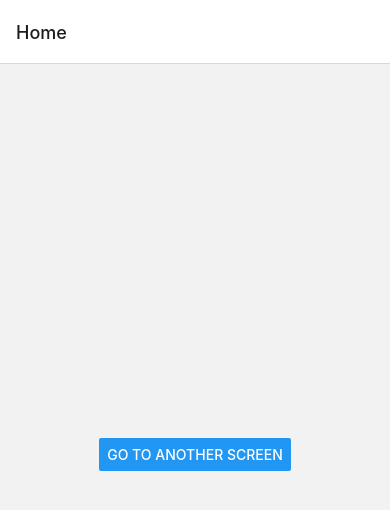
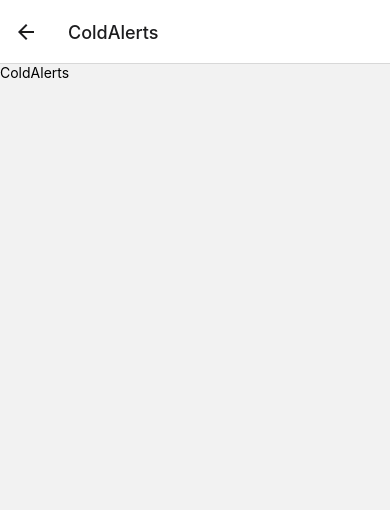
Before and after one commit to JesseLeviHall/WildLifeAlert, a React Native app in the folder wlafrontend/: screen /ColdAlerts in a window 390 px wide. Shown: the top 510 px of the page. Built offline with nearby package versions, Linux system fonts and the light colour scheme.

Commit message:
all the screens so far

```diff
--- a/wlafrontend/StackNavigator.tsx
+++ b/wlafrontend/StackNavigator.tsx
@@ -1,6 +1,6 @@
 import React from 'react';
 import { createNativeStackNavigator } from '@react-navigation/native-stack';
-import { Home, AnotherScreen, RescuerLogin, RescuerRegister, RescuerPrefs } from './screens/Screen_Index.js';
+import { Home, AnotherScreen, RescuerLogin, RescuerRegister, RescuerPrefs, Resources, About, SendForHelp, AlertsNearby, ColdAlerts, AlertDetails } from './screens/Screen_Index.js';
 
 const Stack = createNativeStackNavigator();
 
@@ -9,9 +9,15 @@ const StackNavigator =
   return (
    <Stack.Navigator>
       <Stack.Screen name="Home" component={Home} />
+       <Stack.Screen name="SendForHelp" component={SendForHelp} />
+       <Stack.Screen name="Resources" component={Resources} />
+      <Stack.Screen name="About" component={About} />
       <Stack.Screen name="AnotherScreen" component={AnotherScreen} />
       <Stack.Screen name="RescuerLogin" component={RescuerLogin} />
       <Stack.Screen name="RescuerRegister" component={RescuerRegister} />
+      <Stack.Screen name="AlertsNearby" component={AlertsNearby} />
+      <Stack.Screen name="ColdAlerts" component={ColdAlerts} />
+      <Stack.Screen name="AlertDetails" component={AlertDetails} />
       <Stack.Screen name="RescuerPrefs" component={RescuerPrefs} />
     </Stack.Navigator>
   );
--- a/wlafrontend/components/componentOne.tsx
+++ b/wlafrontend/components/componentOne.tsx
@@ -7,7 +7,7 @@ import { getPubData } from '../api/index.js';
 type Props = {}
 
 
-const componentOne = (props: Props) => {
+const ComponentOne = (props: Props) => {
   const queryClient = useQueryClient()
 
   const postsQuery = useQuery({
@@ -27,4 +27,4 @@ const componentOne = (props: Props) => {
   )
 }
 
-export default componentOne;
+export default ComponentOne;
--- /dev/null
+++ b/wlafrontend/screens/About.tsx
@@ -0,0 +1,12 @@
+import React from 'react'
+import { Text } from 'react-native';
+
+type Props = {}
+
+const About = (props: Props) => {
+  return (
+    <Text>About</Text>
+  )
+}
+
+export default About
--- a/wlafrontend/screens/AnotherScreen.tsx
+++ b/wlafrontend/screens/AnotherScreen.tsx
@@ -1,5 +1,5 @@
 import React from 'react';
-import  componentOne  from '../components/componentOne.js';
+import  ComponentOne  from '../components/componentOne.js';
 import { Text, View } from 'react-native';
 
 type Props = {
@@ -8,8 +8,8 @@ type Props = {
 const AnotherScreen = (props: Props) => {
   return (
     <View className=' flex-auto align-middle justify-center' >
-      <Text className='text-lg'>Another Screen</Text>
-      <componentOne />
+      <Text className='text-lg'>Generic Map of Anonymous and General locations of Alerts?</Text>
+      <ComponentOne />
     </View>
   );
 };
--- a/wlafrontend/screens/Screen_Index.js
+++ b/wlafrontend/screens/Screen_Index.js
@@ -3,3 +3,9 @@ export { default as AnotherScreen } from './AnotherScreen';
 export { default as RescuerLogin } from './rescuerArea/RescuerLogin';
 export { default as RescuerRegister } from './rescuerArea/RescuerRegister';
 export { default as RescuerPrefs } from './rescuerArea/RescuerPrefs';
+export { default as Resources } from './rescuerArea/Resources';
+export { default as About } from './rescuerArea/About';
+export { default as SendForHelp } from './rescuerArea/SendForHelp';
+export { default as AlertsNearby } from './rescuerArea/AlertsNearby';
+export { default as ColdAlerts } from './rescuerArea/ColdAlerts';
+export { default as AlertDetails } from './rescuerArea/AlertDetails';
--- /dev/null
+++ b/wlafrontend/screens/SendForHelp.tsx
@@ -0,0 +1,12 @@
+import React from 'react'
+import { Text } from 'react-native';
+
+type Props = {}
+
+const SendForHelp = (props: Props) => {
+  return (
+    <Text>SendForHelp</Text>
+  )
+}
+
+export default SendForHelp
--- /dev/null
+++ b/wlafrontend/screens/rescuerArea/AlertDetails.tsx
@@ -0,0 +1,12 @@
+import React from 'react'
+import { Text } from 'react-native';
+
+type Props = {}
+
+const AlertDetails = (props: Props) => {
+  return (
+    <Text>AlertDetails</Text>
+  )
+}
+
+export default AlertDetails
--- /dev/null
+++ b/wlafrontend/screens/rescuerArea/AlertsNearby.tsx
@@ -0,0 +1,12 @@
+import React from 'react'
+import { Text } from 'react-native';
+
+type Props = {}
+
+const AlertsNearby = (props: Props) => {
+  return (
+    <Text>AlertsNearby</Text>
+  )
+}
+
+export default AlertsNearby
--- /dev/null
+++ b/wlafrontend/screens/rescuerArea/ColdAlerts.tsx
@@ -0,0 +1,12 @@
+import React from 'react'
+import { Text } from 'react-native';
+
+type Props = {}
+
+const ColdAlerts = (props: Props) => {
+  return (
+    <Text>ColdAlerts</Text>
+  )
+}
+
+export default ColdAlerts
```
